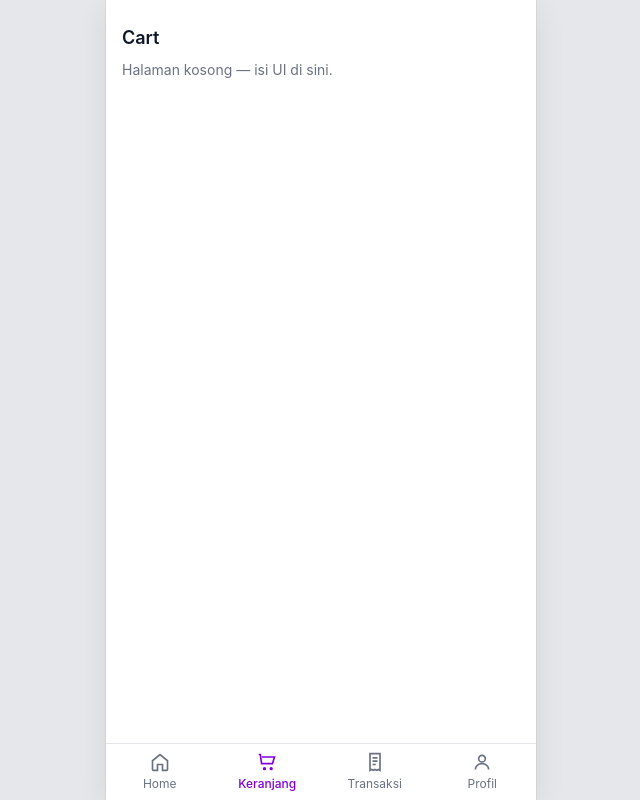
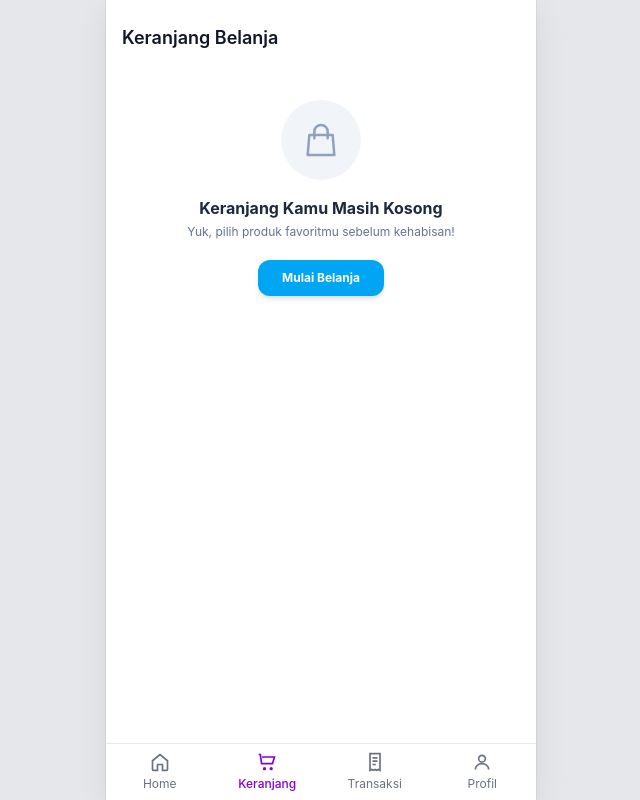
Before and after one commit to ShrlGnwn/astronauts-clone-pkl, a React (Vite) app: page /cart in a window 1280 px wide. Shown: the whole page, without its empty margins (319-959 px from the left). Built offline with nearby package versions, Linux system fonts and the light colour scheme.

Commit message:
feat:Implement CartPage component with item listing, subtotal, and checkout functionality

```diff
--- a/src/features/cart/pages/CartPage.jsx
+++ b/src/features/cart/pages/CartPage.jsx
@@ -1,5 +1,100 @@
+import React from 'react'
+import { Link } from 'react-router-dom'
 import PageShell from '../../../shared/ui/PageShell.jsx'
+import {useCart} from '../CartContext.jsx'
+import CartItemRow from '../components/CartItemRow.jsx'
+import {formatIDR} from '../../../shared/lib/format.js'
+
 
 export default function CartPage() {
-  return <PageShell title="Cart" />
+  const {items, totals, clearCart} = useCart()
+  const MIN_ORDER_AMOUNT = 20000
+  const isMinOrderReached = totals.subtotal >= MIN_ORDER_AMOUNT
+  const remainingForMinOrder = MIN_ORDER_AMOUNT - totals.subtotal
+  const formatMoney = (amount) =>
+    formatIDR ? formatIDR(amount) : `Rp${amount?.toLocaleString('id-ID')}`
+  return (
+    <PageShell title="Keranjang Belanja">
+      <div className="pb-24">
+        {items.length > 0 && (
+          <div className="flex justify-end mb-3">
+            <button type="button" onClick={clearCart} className="text-xs font-semibold text-rose-500 hover:text-rose-600 active:scale-95 transition-transform">Kosongkan Keranjang
+            </button>
+          </div>
+        )}
+        {items.length === 0 ? (
+          <div className="mt-12 flex flex-col items-center justify-center text-center">
+            <div className="flex h-20 w-20 items-center justify-center rounded-full bg-slate-100 text-slate-400 mb-4">
+              <svg className="h-10 w-10" fill="none" stroke="currentColor" viewBox="0 0 24 24">
+                <path strokeLinecap="round" strokeLinejoin="round" strokeWidth="1.5" d="M16 11V7a4 4 0 00-8 0v4M5 9h14l1 12H4L5 9z" />
+              </svg>
+            </div>
+            <h2 className="text-base font-bold text-slate-800">Keranjang Kamu Masih Kosong</h2>
+            <p className="mt-1 text-xs text-slate-500 max-w-xs">Yuk, pilih produk favoritmu sebelum kehabisan!</p>
+            <Link to="/" className="mt-5 inline-block rounded-xl bg-sky-500 px-6 py-2.5 text-xs font-bold text-white shadow-md hover:bg-sky-600 active:scale-95 transition-all">Mulai Belanja
+            </Link>
+          </div>
+        ) : (
+          <div className="flex flex-col gap-4">
+            <div className="rounded-2xl border border-slate-200/80 bg-white p-4 shadow-sm">
+              <h2 className="mb-2 text-xs font-bold uppercase tracking-wider text-slate-400">
+                Daftar Produk ({totals.totalItems})
+              </h2>
+              <div className="divide-y divide-slate-100">
+                {items.map((item) => (
+                  <CartItemRow key={item.id} item={item} />
+                ))}
+              </div>
+            </div>
+            <div className="rounded-2xl border border-slate-200/80 bg-white p-4 shadow-sm">
+                <h2 className="mb-3 text-xs font-bold uppercase tracking-wider text-slate-400">
+                  Ringkasan Pembayaran
+                </h2>
+                <div className="flex flex-col gap-2 text-xs">
+                  <div className="flex justify-between text-slate-600">
+                    <span>Subtotal Produk</span>
+                    <span className="font-semibold text-slate-800">{formatMoney(totals.subtotal)}</span>
+                  </div>
+                  <hr className="my-1 border-slate-100" />
+                  <div className="flex justify-between text-sm font-bold text-slate-900">
+                    <span>Total Tagihan</span>
+                    <span className="text-sky-600">{formatMoney(totals.total)}</span>
+                  </div>
+                </div>
+            </div>
+          </div>
+        )}
+        {items.length > 0 && (
+          <div className="fixed bottom-0 inset-x-0 z-40 border-t border-slate-200 bg-white/95 p-4 backdrop-blur-md shadow-lg">
+            <div className="mx-auto max-w-md flex flex-col gap-2">
+              {!isMinOrderReached && (
+                <div className="flex items-center gap-2 rounded-xl bg-amber-50 p-2.5 text-xs text-amber-800 border border-amber-200/60">
+                  <svg className="h-4 w-4 flex-shrink-0 text-amber-600" fill="none" stroke="currentColor" viewBox="0 0 24 24">
+                    <path strokeLinecap="round" strokeLinejoin="round" strokeWidth="2" d="M12 9v2m0 4h.01m-6.938 4h13.856c1.54 0 2.502-1.667 1.732-3L13.732 4c-.77-1.333-2.694-1.333-3.464 0L3.34 16c-.77 1.333.192 3 1.732 3z" />
+                  </svg>
+                  <span>Minimal belanja <strong>Rp20.000</strong>. Tambah lagi <strong>{formatMoney(remainingForMinOrder)}</strong>!
+                  </span>
+                </div>
+              )}
+              <div className="flex items-center justify-between gap-3">
+                <div>
+                  <span className="block text-[10px] text-slate-400">Total Harga</span>
+                  <span className="text-base font-black text-slate-900">{formatMoney(totals.total)}</span>
+                </div>
+                {isMinOrderReached ? (
+                  <Link to="/checkout" className="flex-1 rounded-xl bg-sky-500 py-3 text-center text-xs font-bold text-white shadow-md transition-all hover:bg-sky-600 active:scale-95">
+                    Lanjut ke Checkout
+                  </Link>
+                ) : (
+                  <button type="button" disabled className="flex-1 rounded-xl bg-slate-200 py-3 text-center text-xs font-bold text-slate-400 cursor-not-allowed">
+                    Lanjut ke Checkout
+                  </button>
+                )}
+              </div>
+            </div>
+          </div>
+        )}
+      </div>
+    </PageShell>
+  )
 }
```
